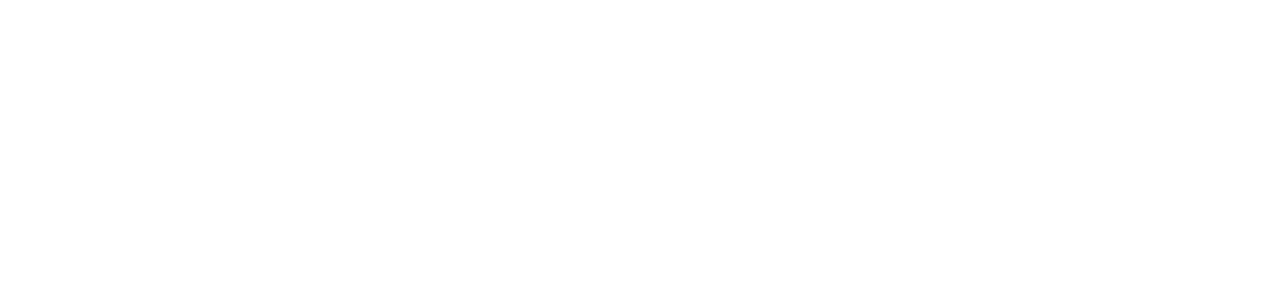
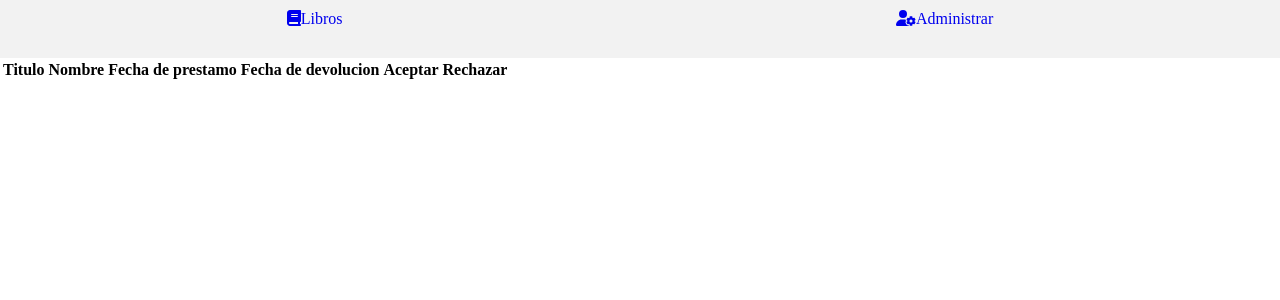
Before and after one commit to DiegoGC1822/BiblioMaster, a React (Vite) app: page /pending in a window 1280 px wide. Before the commit this address had no page. Shown: the top 300 px of the page. Built offline with nearby package versions, Linux system fonts and the light colour scheme.

Commit message:
Haciendo el requisito 3

```diff
--- /dev/null
+++ b/src/components/LoanHistory.jsx
@@ -0,0 +1,7 @@
+export const LoanHistory = () => {
+    return (
+        <div>
+            <h1>LoanHistory</h1>
+        </div>
+    )
+}
--- a/src/components/LoanStudentTable.jsx
+++ b/src/components/LoanStudentTable.jsx
@@ -12,8 +12,10 @@ export const LoanStudentTable = () => {
     const handleNewLoan = (book) => {
 
         const currentDate = new Date()
+        const loanDate = new Date()
         const returnDate = new Date()
-        returnDate.setDate(currentDate.getDate() + 14)
+        loanDate.setDate(currentDate.getDate() + 3)
+        returnDate.setDate(currentDate.getDate() + 17)
 
         const newLoan = {
             id: loans.length + 1,
--- /dev/null
+++ b/src/components/RequestAdminTable.jsx
@@ -0,0 +1,31 @@
+import { useLoansContext } from "../contexts/loansContext"
+import { useBooksContext } from "../contexts/booksContext"
+import { users } from "../db.json"
+import Queue from "../dataEstructures/Queue"
+
+export const RequestAdminTable = () => {
+
+    const { books } = useBooksContext()
+    const { loans } = useLoansContext()
+    const existedUsers = users
+    const loansQueue = new Queue()
+    loans.forEach(element => loansQueue.enqueue(element))
+
+    return (
+        <table>
+            <thead>
+                <tr>
+                    <th>Titulo</th>
+                    <th>Nombre</th>
+                    <th>Fecha de prestamo</th>
+                    <th>Fecha de devolucion</th>
+                    <th>Aceptar</th>
+                    <th>Rechazar</th>
+                </tr>
+            </thead>
+            <tbody>
+
+            </tbody>
+        </table>
+    )
+}
--- a/src/components/RequestStudentTable.jsx
+++ b/src/components/RequestStudentTable.jsx
@@ -13,7 +13,7 @@ export const RequestStudentTable = () => {
             <table>
                 <thead>
                     <tr>
-                        <th>Tiulo</th>
+                        <th>Titulo</th>
                         <th>Autor</th>
                         <th>Categoria</th>
                         <th>Fecha de solicitud</th>
--- /dev/null
+++ b/src/dataEstructures/Queue.js
@@ -0,0 +1,43 @@
+class Node {
+  constructor(value) {
+    this.value = value;
+    this.next = null;
+  }
+}
+
+export default class Queue {
+    constructor() {
+      this.front = null; // Primer nodo en la cola
+      this.rear = null;  // Último nodo en la cola
+    }
+
+    // Método para añadir un elemento al final de la cola
+    enqueue(value) {
+      const newNode = new Node(value);
+      if (this.rear === null) {
+        this.front = this.rear = newNode;
+      } else {
+        this.rear.next = newNode;
+        this.rear = newNode;
+      }
+    }
+
+    // Método para eliminar un elemento del frente de la cola
+    dequeue() {
+      if (this.front === null) {
+        return null;
+      }
+      const dequeuedNode = this.front;
+      this.front = this.front.next;
+      if (this.front === null) {
+        this.rear = null;
+      }
+      return dequeuedNode.value;
+    }
+
+    // Método para verificar si la cola está vacía
+    isEmpty() {
+      return this.size === 0;
+    }
+
+}
--- a/src/icons.json
+++ b/src/icons.json
@@ -37,7 +37,19 @@
                 {
                     "name": "Prestamo",
                     "class": "fa-solid fa-suitcase",
-                    "to": ["/loan"]
+                    "to": ["/pending","/history"],
+                    "subIcons": [
+                        {
+                            "name": "Pendientes",
+                            "class": "fa-solid fa-clock",
+                            "to": ["/pending"]
+                        },
+                        {
+                            "name": "Historial",
+                            "class": "fa-solid fa-folder",
+                            "to": ["/history"]
+                        }
+                    ]
                 },
                 {
                     "name": "Devoluciones",
--- a/src/pages/Loan.jsx
+++ b/src/pages/Loan.jsx
@@ -1,10 +1,25 @@
 import { Header } from "../components/Header"
+import { RequestAdminTable } from "../components/RequestAdminTable"
+import { LoanHistory } from "../components/LoanHistory"
+import { useLocation } from "react-router-dom"
 
 export const Loan = () => {
+
+    const location = useLocation()
+
+    const handleLoan = () => {
+        if(location.pathname === "/pending"){
+            return <RequestAdminTable/>
+        }else{
+            return <LoanHistory/>
+        }
+    }
+
+
     return (
         <div>
             <Header/>
-            <h1>Loan</h1>
+            {handleLoan()}
         </div>
     )
 }
--- a/src/routerConfig.jsx
+++ b/src/routerConfig.jsx
@@ -45,7 +45,11 @@ export const routes = [
         element: <Returns/>
     },
     {
-        path: "/loan",
+        path: "/pending",
+        element: <Loan/>
+    },
+    {
+        path: "/history",
         element: <Loan/>
     },
     {
```
